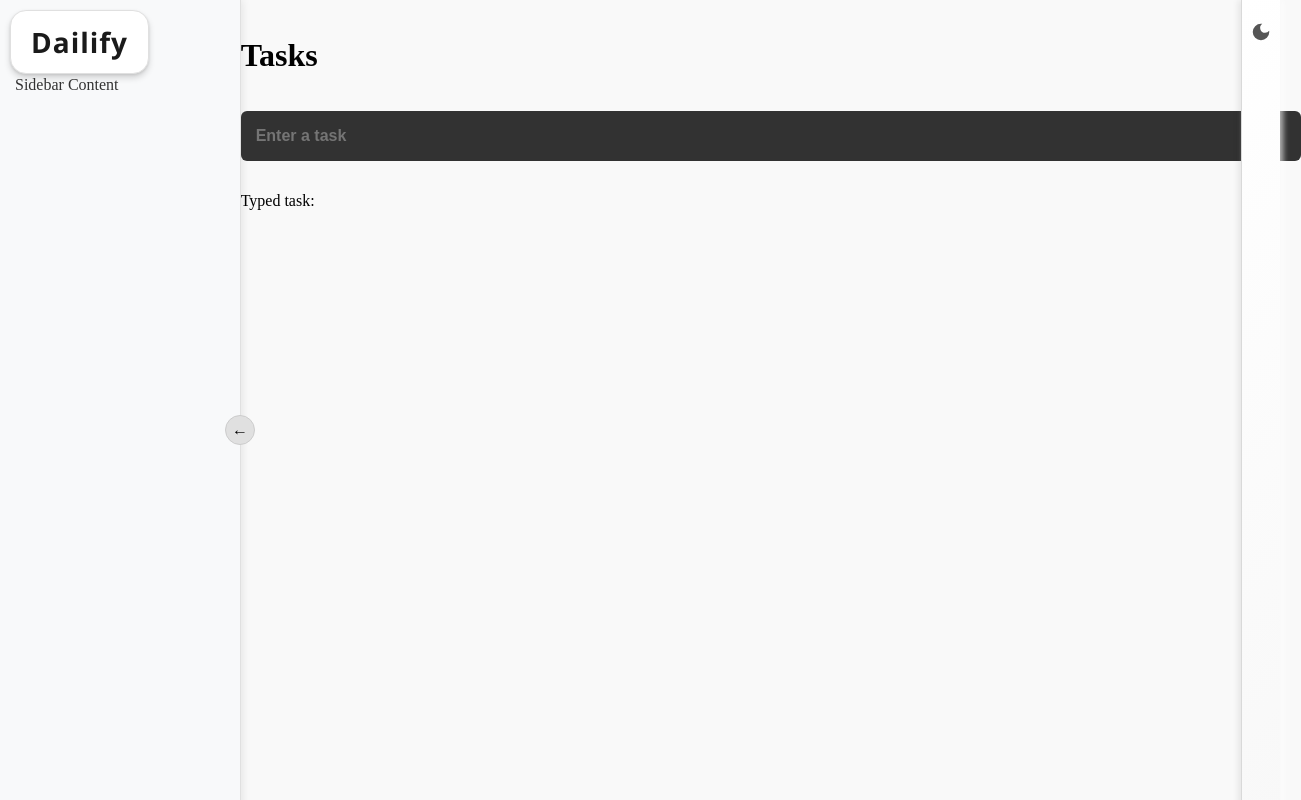
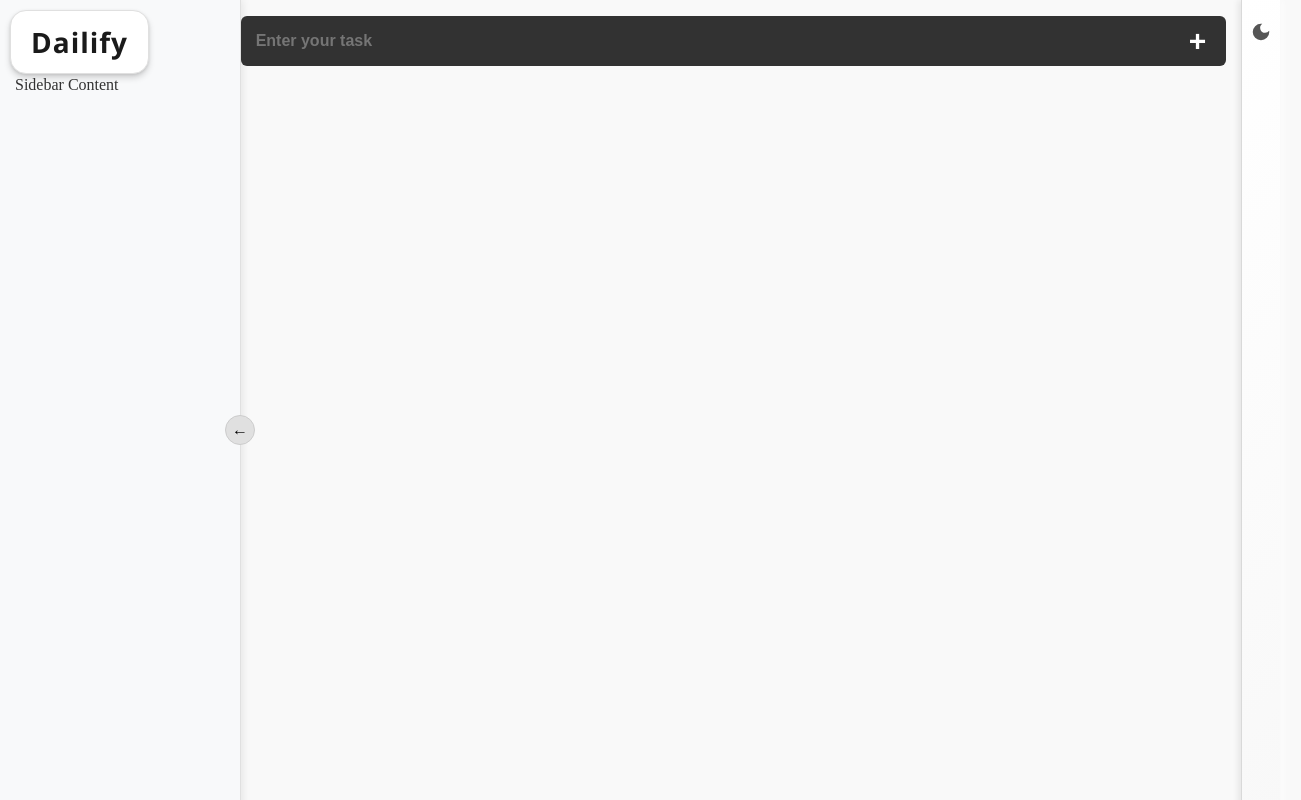
Before and after one commit to YashRaut24/Dailify, a React (Vite) app in the folder frontend/my-app/: page / in a window 1280 px wide. Shown: the whole page, 1301 px wide, since content can reach past the window. Built offline with nearby package versions, Linux system fonts and the light colour scheme.

Commit message:
Created to-do list

```diff
--- a/frontend/my-app/src/components/HomePage.jsx
+++ b/frontend/my-app/src/components/HomePage.jsx
@@ -1,22 +1,75 @@
-import React, { useState } from "react";
+import { useState, useRef, useEffect } from "react";
 import "./HomePage.css";
-function HomePage(props){
 
-  const[task,setTask] = useState("");
+function HomePage(props) {
+  const [tasks, setTasks] = useState([{ id: Date.now(), text: "" }]);
+  const [focusIndex, setFocusIndex] = useState(null);
+  const inputRefs = useRef([]);
 
-  return(
+  useEffect(() => {
+    if (focusIndex !== null && inputRefs.current[focusIndex]) {
+      inputRefs.current[focusIndex].focus();
+    }
+  }, [focusIndex, tasks.length]);
+
+  const addTask = (index) => {
+    const newId = Date.now();
+    const newTasks = [...tasks];
+    if(tasks[index].text.trim() === "" ){
+      alert("Please enter a note");
+    }else{
+      newTasks.splice(index + 1, 0, { id: newId, text: "" });
+      setTasks(newTasks);
+      setFocusIndex(index + 1);
+    }
+  };
+
+  const updateTask = (index, value) => {
+    const newTasks = [...tasks];
+    newTasks[index] = { ...newTasks[index], text: value };
+    setTasks(newTasks);
+  };
+
+const handleKeyPress = (e, index) => {
+  if (e.key === "Enter") {
+    e.preventDefault();
+    if (tasks[index].text.trim() === "") {
+      alert("Please enter a note");
+    } else {
+      addTask(index);
+    }
+  }
+};
+
+
+  return (
     <div className={`task-container ${props.collapsed ? "expanded" : ""}`}>
-      <h1>Tasks</h1>
-      <input
-        className={props.mode ? "darklist" : "list"}
-        type="text"
-        placeholder="Enter a task"
-        value={task}
-        onChange={(e) => setTask(e.target.value)}
-      />
-      <p>Typed task: {task}</p>
+      {tasks.map((task, index) => (
+        <div key={task.id} className="taskListArea">
+          <input
+            ref={el => inputRefs.current[index] = el}
+            type="text"
+            placeholder="Enter your task"
+            className={props.mode ? "darklist" : "list"}
+            value={task.text}
+            onChange={(e) => updateTask(index, e.target.value)}
+            onKeyDown={(e) => handleKeyPress(e, index)}
+          />
+          <button
+            className="add-note"
+            onClick={() => addTask(index)}
+            aria-label="Add task"
+          >
+            +
+          </button>
+        </div>
+      ))}
+      {/* <div className="Card">
+          <h3>Hover ME</h3>
+          <div className="box">YAsh Raut</div>
+      </div> */}
     </div>
-  )
+  );
 }
 
 export default HomePage;
```
